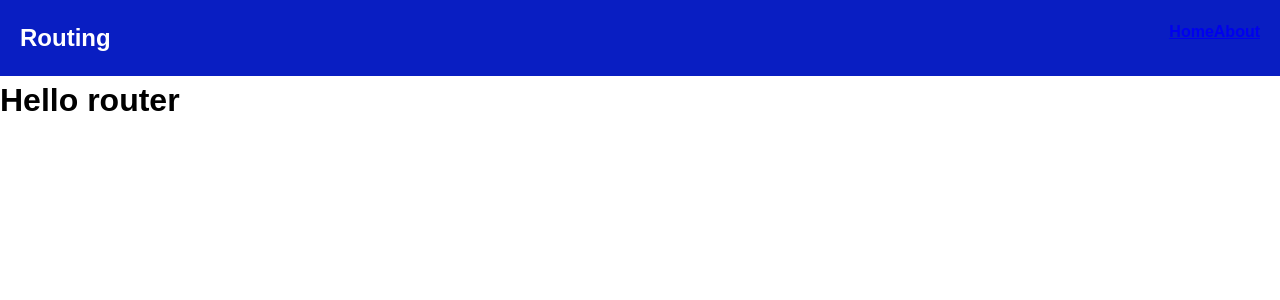
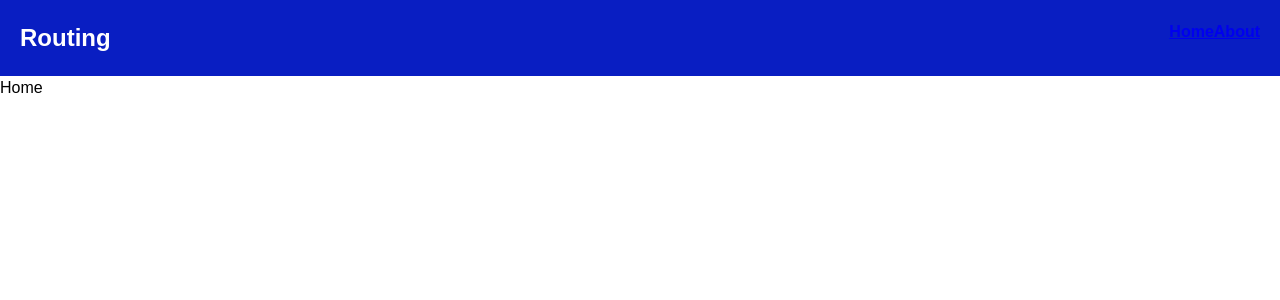
Before and after one commit to fidelmigel/FS_110_React, a React (Vite) app: page / in a window 1280 px wide. Shown: the top 300 px of the page. Built offline with nearby package versions, Linux system fonts and the light colour scheme.

Commit message:
step 3. Create and use pages as external components

```diff
--- a/src/components/App.jsx
+++ b/src/components/App.jsx
@@ -1,13 +1,15 @@
 import { Route, Routes } from 'react-router-dom';
 import Header from './Header/Header';
+import Home from '../pages/Home/Home';
+import About from '../pages/About/About';
 
 const App = () => {
   return (
     <div>
       <Header />
       <Routes>
-        <Route path='/' element={<h1>Hello router</h1>} />
-        <Route path='/about' element={<h2>About page</h2>} />
+        <Route path='/' element={<Home />} />
+        <Route path='/about' element={<About />} />
       </Routes>
     </div>
   );
--- /dev/null
+++ b/src/pages/About/About.jsx
@@ -0,0 +1,4 @@
+const About = () => {
+  return <div>About</div>;
+};
+export default About;
--- /dev/null
+++ b/src/pages/Home/Home.jsx
@@ -0,0 +1,4 @@
+const Home = () => {
+  return <div>Home</div>;
+};
+export default Home;
--- /dev/null
+++ b/src/pages/NotFound/NotFound.jsx
@@ -0,0 +1,4 @@
+const NotFound = () => {
+  return <div>Not found</div>;
+};
+export default NotFound;
```
